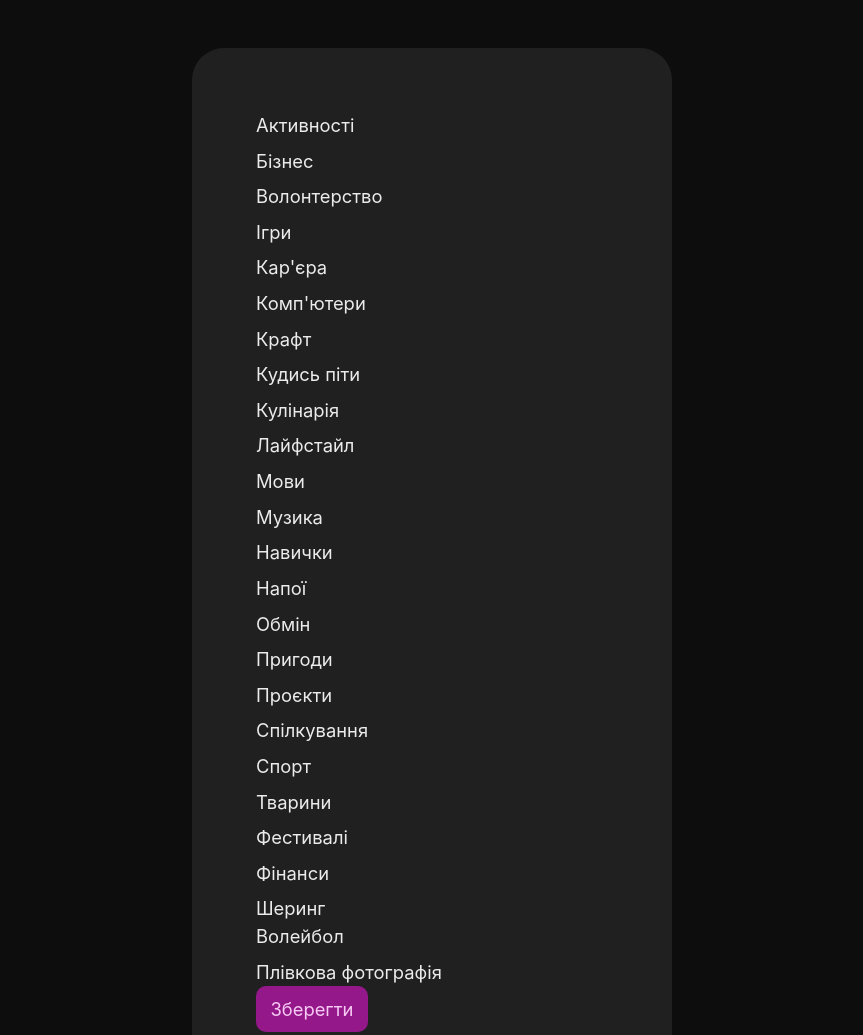
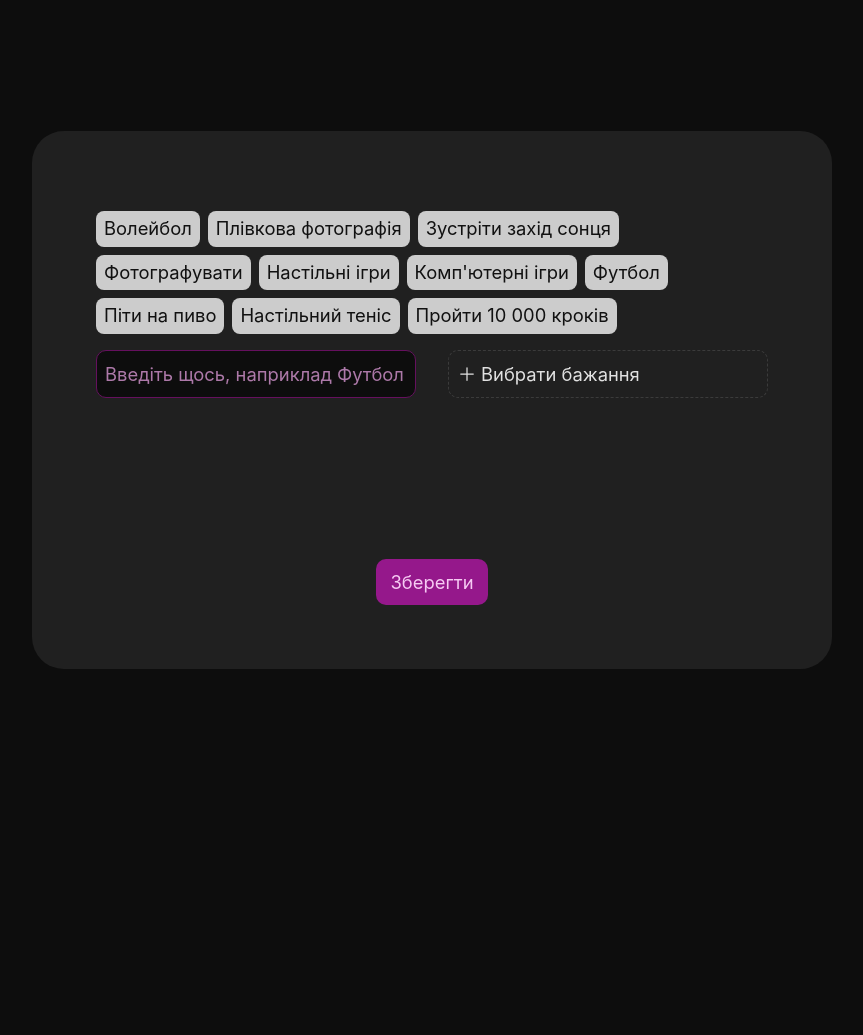
Before and after one commit to daniilraptanov/hvirtka-wishes-picker, a website built with Vite: page index.html in a window 1280 px wide. Shown: the top 1035 px of the page, without its empty margins (208-1071 px from the left). After the commit the page ends 800 px from the top, so only its background shows below. Built offline with nearby package versions, Linux system fonts and the light colour scheme.

Commit message:
feat: implement categories dropdown and update selected wishes component

```diff
--- a/index.html
+++ b/index.html
@@ -10,10 +10,24 @@
     <body class="base" data-page="wishes" cz-shortcut-listen="true">
         <div class="wrapper">
             <main class="content">
-                <div class="profile-form-container">
-                    <div id="categories-list"></div>
-                    <div id="selected-wishes"></div>
-                    <input type="submit" value="Зберегти" />
+                <div class="profile-form-container wishes_page_container">
+                    <div
+                        id="selected-wishes"
+                        class="wishes_category_list wishes_list_wrapper"
+                    ></div>
+                    <div class="categories_dropdown_wrapper">
+                        <input
+                            type="text"
+                            placeholder="Введіть щось, наприклад Футбол"
+                            class="wishes_search_input"
+                        />
+                        <div id="categories-dropdown"></div>
+                    </div>
+                    <input
+                        type="submit"
+                        value="Зберегти"
+                        class="wishes_save_button"
+                    />
                 </div>
             </main>
         </div>
--- a/src/components/selected-wishes.js
+++ b/src/components/selected-wishes.js
@@ -9,6 +9,38 @@ export default () => {
                 id: 2,
                 name: "Плівкова фотографія",
             },
+            {
+                id: 3,
+                name: "Зустріти захід сонця",
+            },
+            {
+                id: 4,
+                name: "Фотографувати",
+            },
+            {
+                id: 5,
+                name: "Настільні ігри",
+            },
+            {
+                id: 6,
+                name: "Комп'ютерні ігри",
+            },
+            {
+                id: 7,
+                name: "Футбол",
+            },
+            {
+                id: 8,
+                name: "Піти на пиво",
+            },
+            {
+                id: 9,
+                name: "Настільний теніс",
+            },
+            {
+                id: 19,
+                name: "Пройти 10 000 кроків",
+            },
         ],
     };
 };
--- a/src/main.js
+++ b/src/main.js
@@ -4,12 +4,12 @@ import Alpine from "alpinejs";
 import { loadTemplate } from "./utils.js";
 
 import selectedWishes from "./components/selected-wishes.js";
-import categoriesList from "./components/categories-list.js";
+import categoriesList from "./components/categories-dropdown.js";
 
 window.Alpine = Alpine;
 
 Alpine.data("selectedWishes", selectedWishes);
-Alpine.data("categoriesList", categoriesList);
+Alpine.data("categoriesDropdown", categoriesList);
 
 async function init() {
     await loadTemplate(
@@ -17,8 +17,8 @@ async function init() {
         "#selected-wishes"
     );
     await loadTemplate(
-        "./src/templates/categories-list.html",
-        "#categories-list"
+        "./src/templates/categories-dropdown.html",
+        "#categories-dropdown"
     );
 
     Alpine.start();
--- a/src/style.css
+++ b/src/style.css
@@ -1360,3 +1360,58 @@ body.conversation_page {
 [x-cloak] {
     display: none !important;
 }
+
+/* NEW STYLES BELOW */
+
+.wishes_page_container {
+    max-width: 50rem;
+    height: 70%;
+    display: flex;
+    flex-direction: column;
+}
+
+.wishes_list_wrapper {
+    max-width: 100%;
+    overflow-x: auto;
+}
+
+.selected_wishes_list {
+    display: flex;
+    overflow-x: auto;
+    white-space: nowrap;
+    max-height: 150px;
+
+    scrollbar-width: thin;
+    scrollbar-color: var(--orchid-800) transparent;
+}
+
+.wishes_save_button {
+    margin-top: auto;
+    align-self: center;
+}
+
+.wishes_search_input {
+    max-width: 320px;
+    align-self: flex-start;
+    border: 1px solid var(--orchid-800);
+}
+.wishes_search_input::placeholder {
+    color: var(--orchid-200);
+    opacity: 0.7;
+}
+
+.categories_dropdown_wrapper {
+    display: flex;
+    justify-content: space-between;
+}
+@media (max-width: 768px) {
+    .categories_dropdown_wrapper {
+        flex-direction: column;
+        gap: 1rem;
+    }
+}
+
+.categories_dropdown {
+    width: 320px;
+    align-self: flex-end;
+}
--- /dev/null
+++ b/src/templates/categories-dropdown.html
@@ -0,0 +1,25 @@
+<button
+    id="add-wish"
+    class="selection-btn categories_dropdown"
+    x-data="categoriesDropdown()"
+>
+    <svg
+        xmlns="http://www.w3.org/2000/svg"
+        fill="none"
+        viewBox="0 0 24 24"
+        stroke-width="1.5"
+        stroke="currentColor"
+        class="size-6"
+    >
+        <path
+            stroke-linecap="round"
+            stroke-linejoin="round"
+            d="M12 4.5v15m7.5-7.5h-15"
+        ></path>
+    </svg>
+    <span>Вибрати бажання</span>
+
+    <!-- <template x-for="category in categories" :key="category.id">
+        <div class="selection-btn" x-text="category.name"></div>
+    </template> -->
+</button>
--- a/src/templates/categories-list.html
+++ /dev/null
@@ -1,5 +0,0 @@
-<div class="selection-btn-container" x-data="categoriesList()">
-    <template x-for="category in categories" :key="category.id">
-        <div class="selection-btn" x-text="category.name"></div>
-    </template>
-</div>
--- a/src/templates/selected-wishes.html
+++ b/src/templates/selected-wishes.html
@@ -1,5 +1,5 @@
-<div class="selection-btn-container" x-data="selectedWishes()">
+<div class="list selected_wishes_list" x-data="selectedWishes()">
     <template x-for="wish in selectedWishes" :key="wish.id">
-        <div class="selection-btn" x-text="wish.name"></div>
+        <a class="selection-btn" x-text="wish.name"></a>
     </template>
 </div>
```
Also changed, not shown: src/components/categories-dropdown.js (renamed from src/components/categories-list.js).
